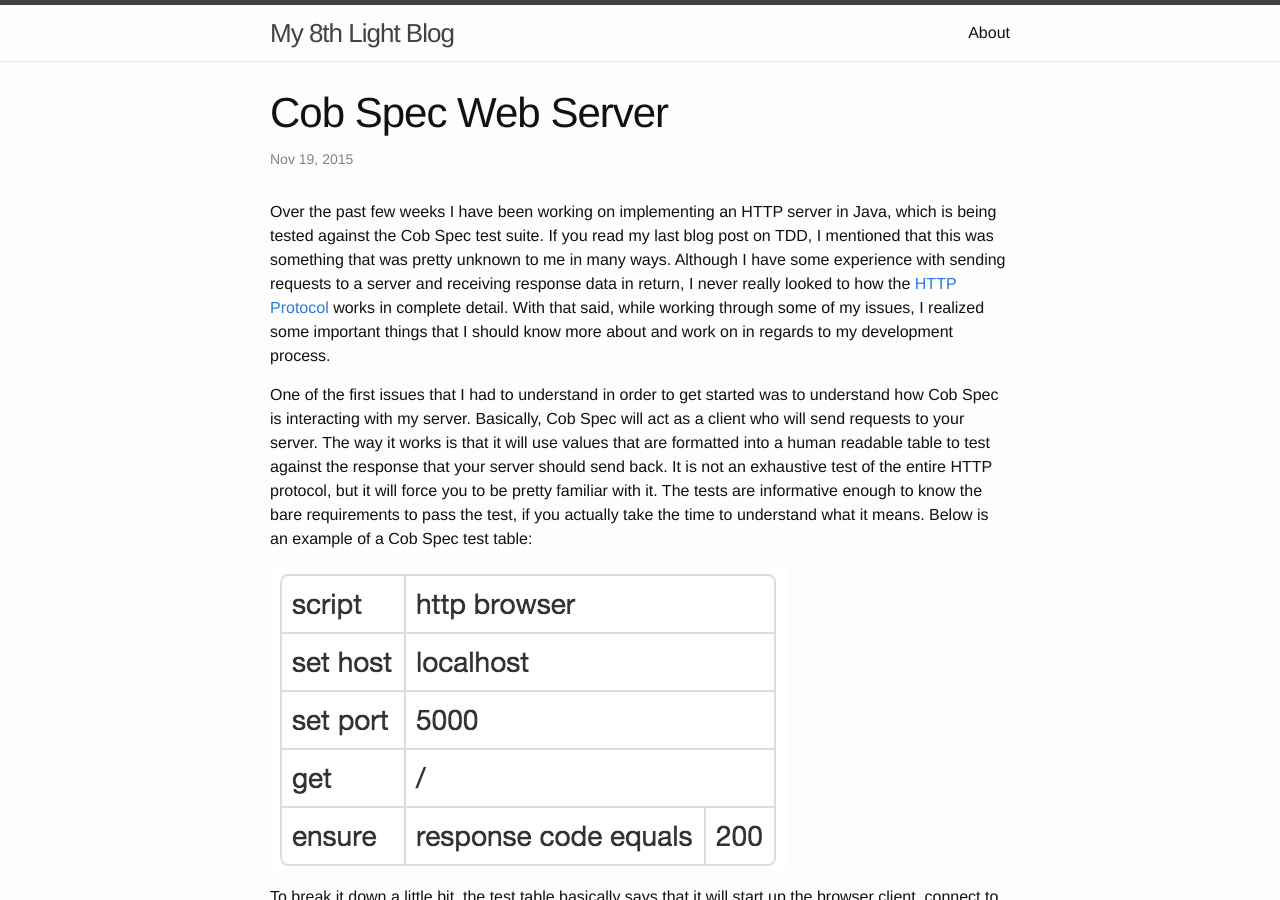
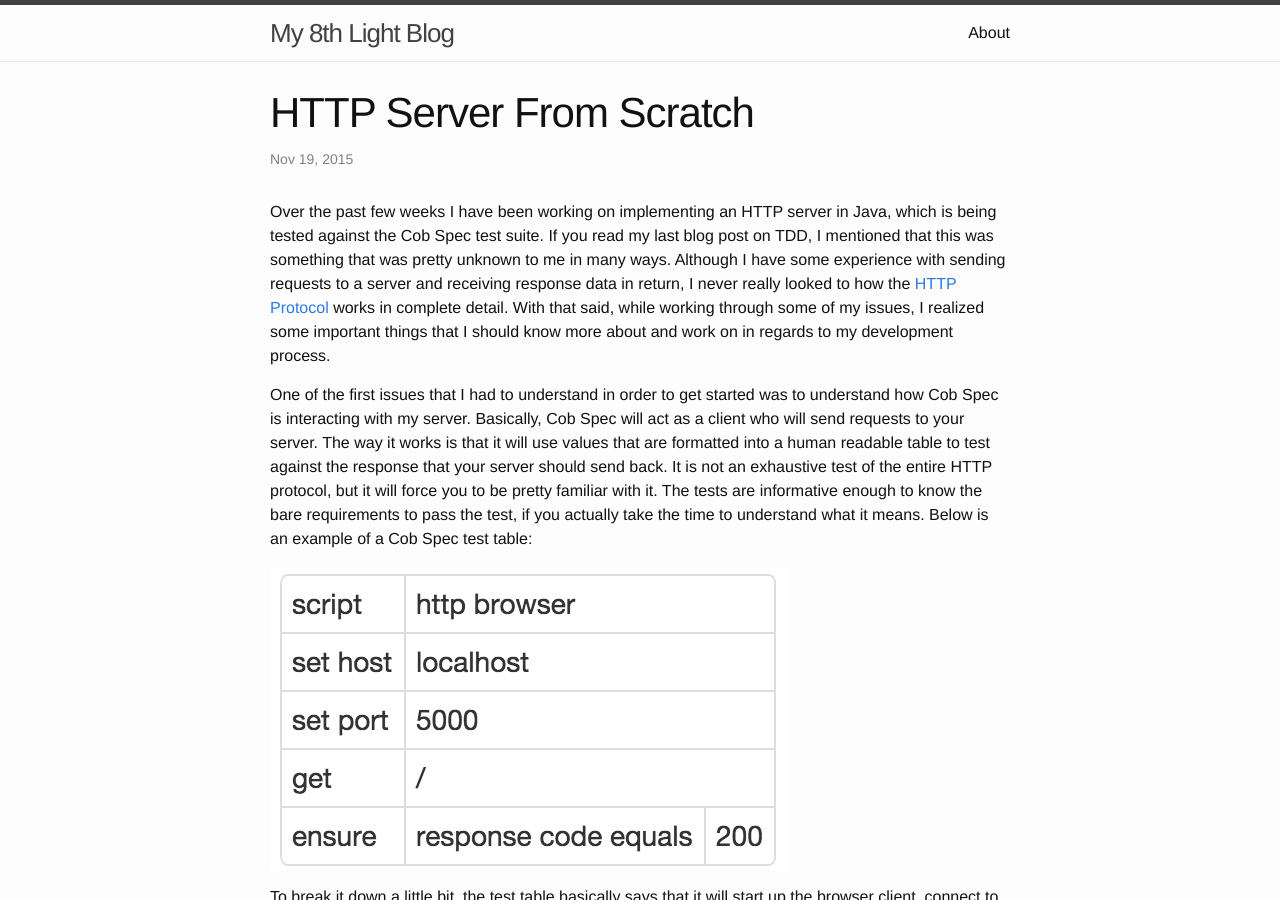
Before and after one commit to nystromb/nystromb.github.io, a Jekyll site: the page built from _posts/2015-11-19-cob-spec-web-server.md, in a window 1280 px wide and 900 px high. Built offline with Jekyll 4.4.1, drawn with Linux system fonts in a browser that asks for light colours.

Commit message:
Changed title

```diff
--- a/_posts/2015-11-19-cob-spec-web-server.md
+++ b/_posts/2015-11-19-cob-spec-web-server.md
@@ -1,6 +1,6 @@
 ---
 layout: post
-title:  "Cob Spec Web Server"
+title:  "HTTP Server From Scratch"
 date:  November 19th, 2015
 blog: true
 ---
```
